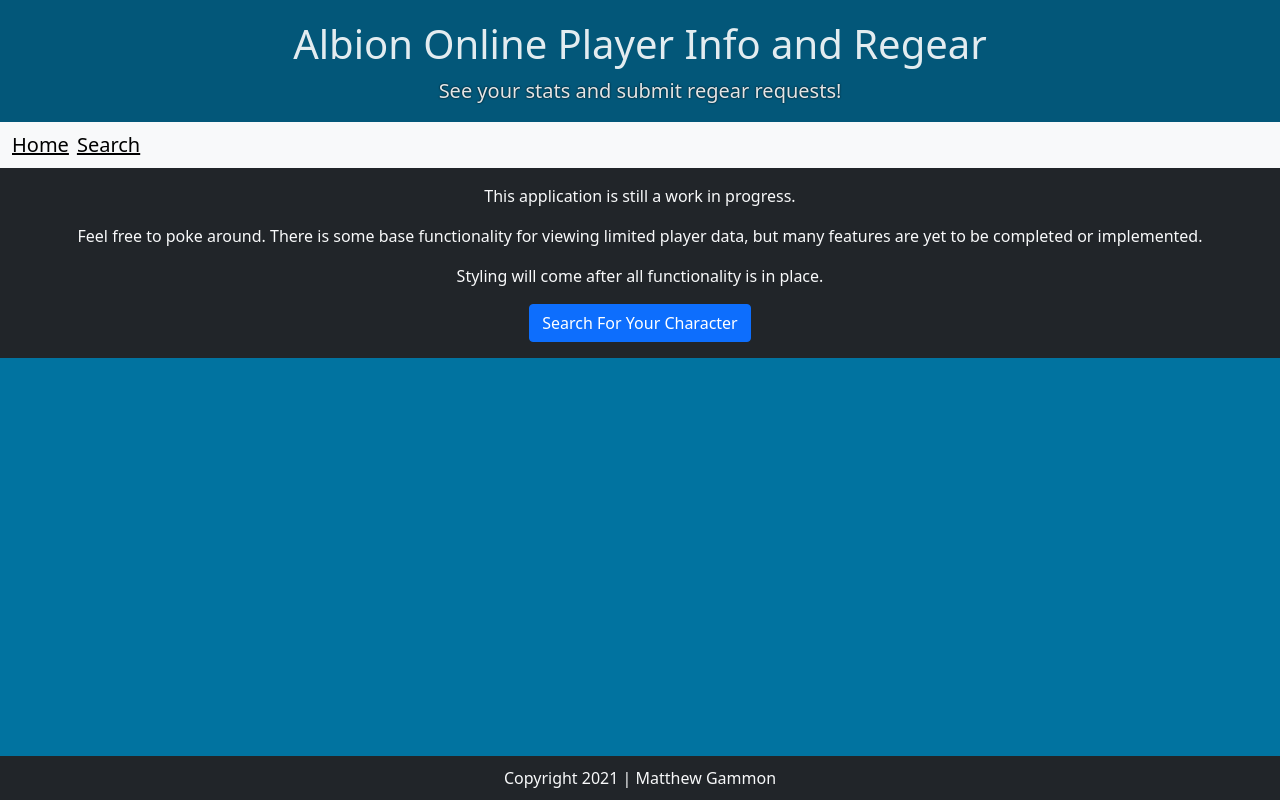
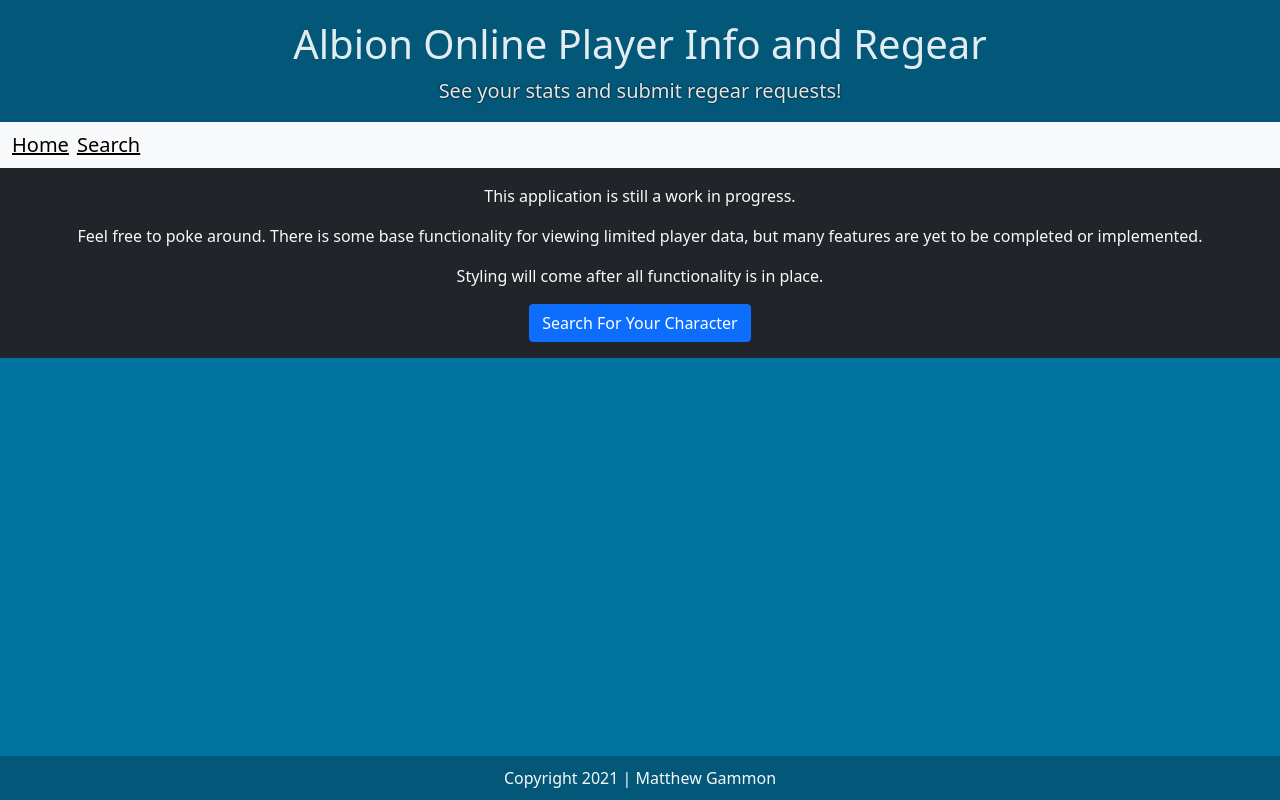
Before and after one commit to MatthewGammon/Albion-Player-Info, a React (Create React App) app: page /home in a window 1280 px wide. Built offline with nearby package versions, Linux system fonts and the light colour scheme; no server answers.

Commit message:
removed bootstrap styling for the background color

```diff
--- a/src/layout/footer/Footer.js
+++ b/src/layout/footer/Footer.js
@@ -2,7 +2,7 @@
 
 export default function Footer() {
   return (
-    <p className="footer bg-dark text-light text-center">
+    <p className="footer text-light text-center">
       Copyright 2021 | Matthew Gammon
     </p>
   );
```
